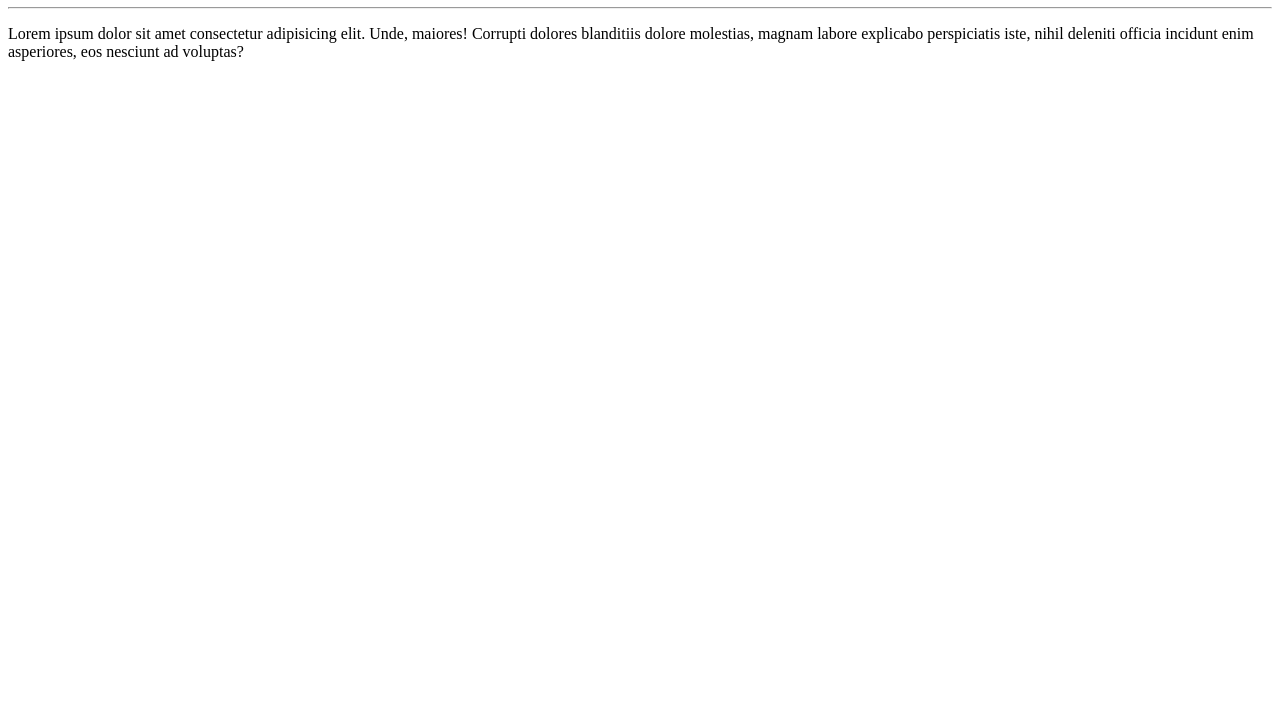
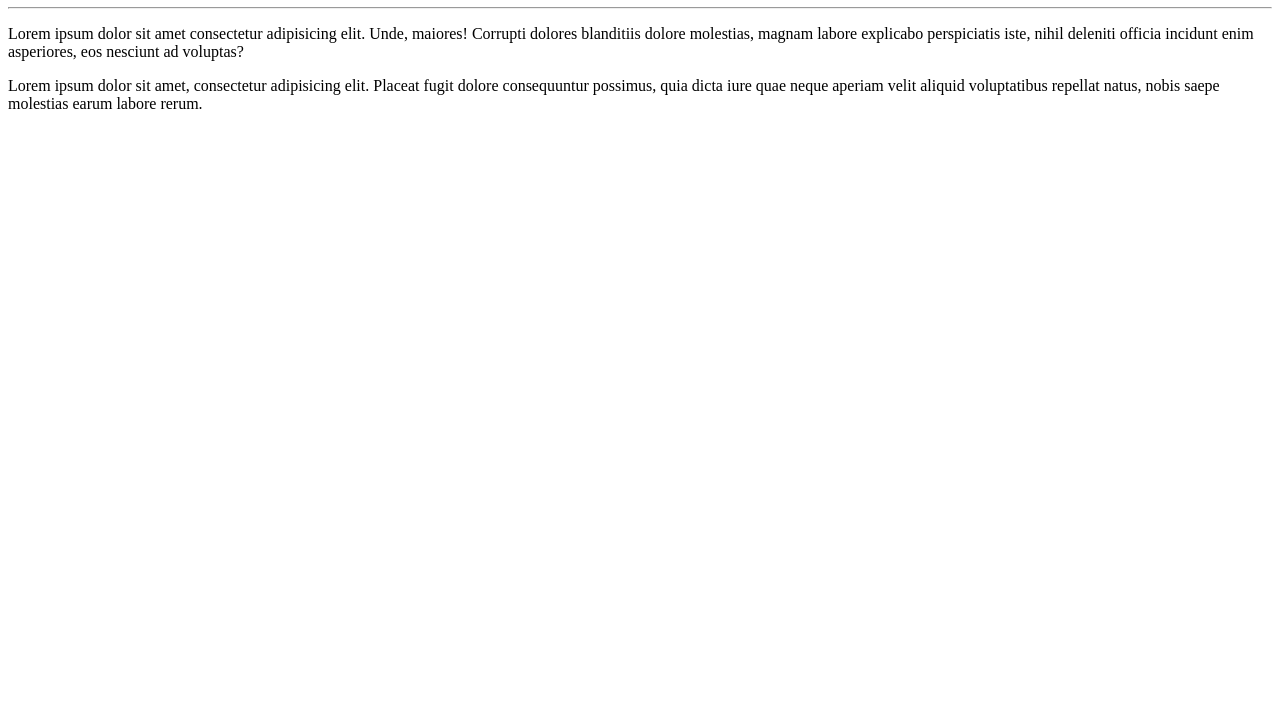
Before and after one commit to LucasSLucio/Ola-Mundo, a plain HTML site: page SITE-EXEMPLO/index.html in a window 1280 px wide. Shown: the part 73-800 px from the top of the page. Drawn offline with Linux system fonts and the light colour scheme.

Commit message:
adicionei um parágrafo

```diff
--- a/SITE-EXEMPLO/index.html
+++ b/SITE-EXEMPLO/index.html
@@ -9,5 +9,6 @@
     <h1>Olá, Mundo!</h1>
     <hr>
     <p>Lorem ipsum dolor sit amet consectetur adipisicing elit. Unde, maiores! Corrupti dolores blanditiis dolore molestias, magnam labore explicabo perspiciatis iste, nihil deleniti officia incidunt enim asperiores, eos nesciunt ad voluptas?</p>
+    <p>Lorem ipsum dolor sit amet, consectetur adipisicing elit. Placeat fugit dolore consequuntur possimus, quia dicta iure quae neque aperiam velit aliquid voluptatibus repellat natus, nobis saepe molestias earum labore rerum.</p>
 </body>
 </html>
```
